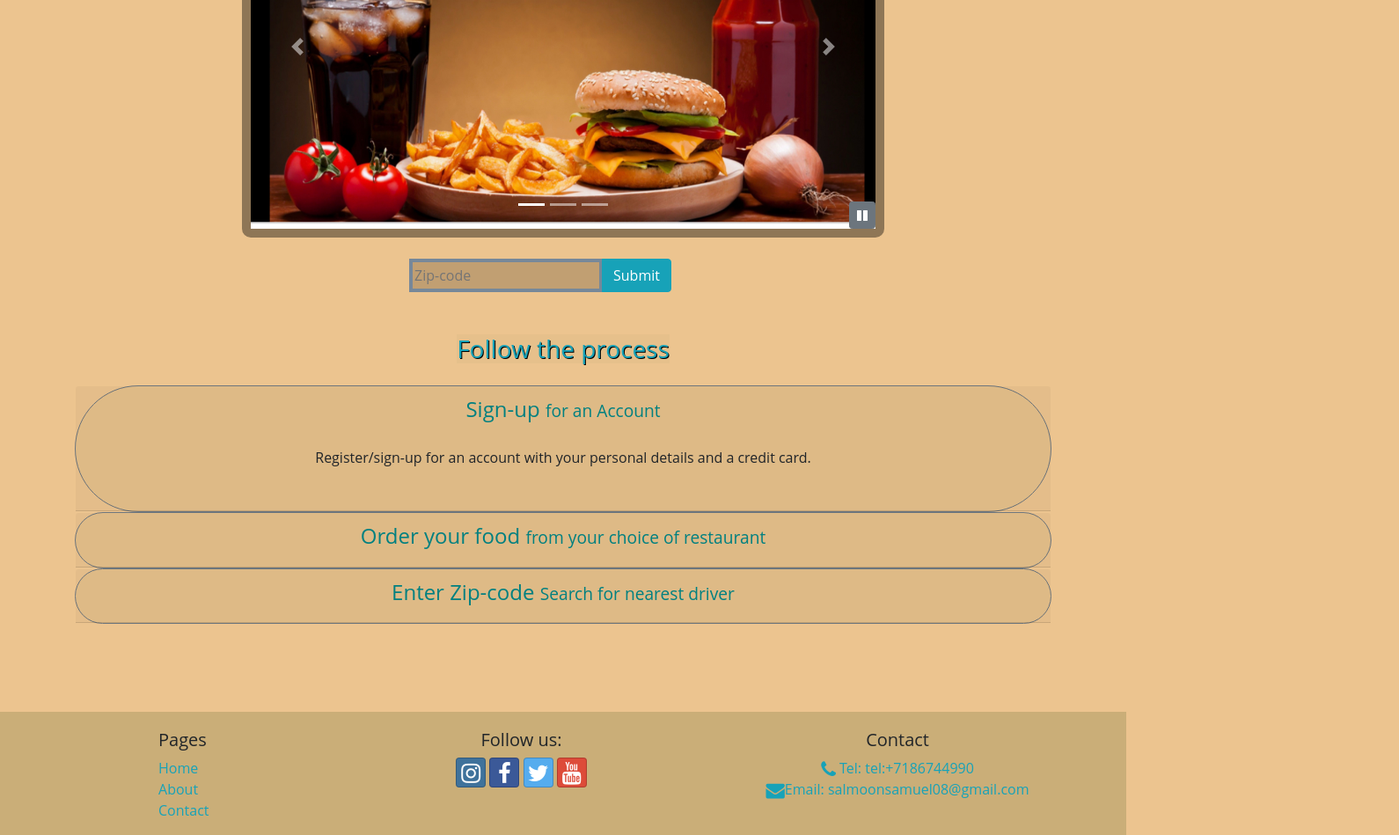
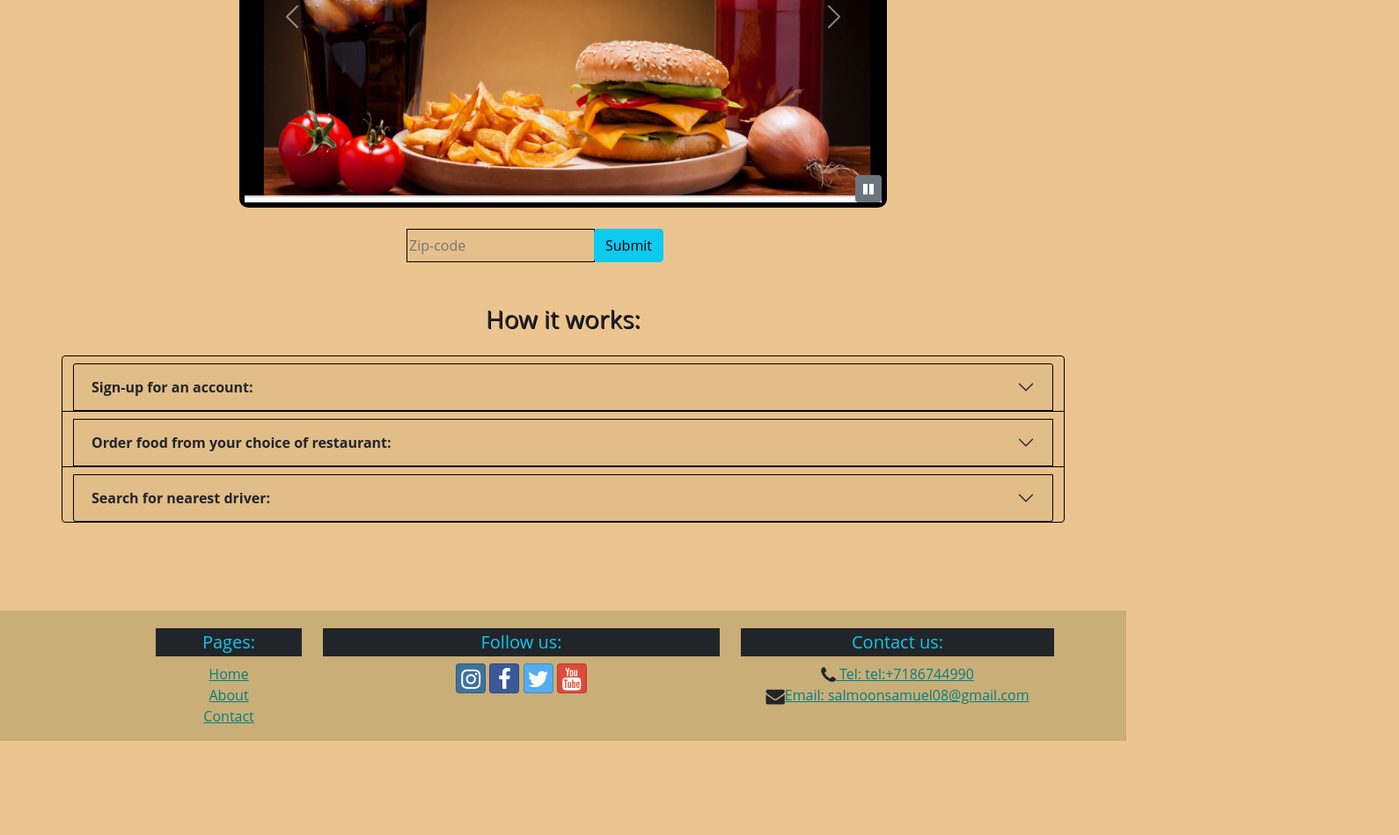
Before and after one commit to Salmoonsamuel/Portfolio-project, a website: page index.html in a window 1280 px wide. Shown: the part 630-1579 px from the top of the page at 88% size, 1590 px wide, since content can reach past the window. After the commit the page ends 1472 px from the top, so only its background shows below. Drawn offline with nearby package versions, Linux system fonts and the light colour scheme.

Commit message:
fix accordion and navbar

```diff
--- a/css/styles.css
+++ b/css/styles.css
@@ -24,7 +24,7 @@ body{
 
 
 .carousel {
-    border: solid 10px rgba(0, 0, 0, 0.4);
+    border: solid 6px black;
     border-radius: 10px;
 }
 
@@ -47,11 +47,12 @@ body{
 
     .cl {
         background-color:  rgba(92, 73, 49, 0.3);
-        border: solid 4px lightslategray;
+        border: solid 1px black;
     }
 
     .cli {
         background-color: rgb(202, 174, 120, 0.2);
+        border: solid 1px black;
     }
     a{
         color: teal;
@@ -62,3 +63,7 @@ body{
         text-shadow: 1px 1px black;
         margin-bottom: 25px;
     }
+
+    /* h2 {
+        background-color:  rgb(202, 174, 120, 0.2);
+    } */
--- a/index.html
+++ b/index.html
@@ -5,7 +5,8 @@
     <meta http-equiv="X-UA-Compatible" content="IE=edge">
     <meta name="viewport" content="width=device-width, initial-scale=1.0">
 
-      <link rel="stylesheet" href="node_modules/bootstrap/dist/css/bootstrap.min.css" />
+      <!-- <link rel="stylesheet" href="node_modules/bootstrap/dist/css/bootstrap.min.css" /> -->
+      <link href="https://cdn.jsdelivr.net/npm/bootstrap@5.0.0-beta3/dist/css/bootstrap.min.css" rel="stylesheet" integrity="sha384-eOJMYsd53ii+scO/bJGFsiCZc+5NDVN2yr8+0RDqr0Ql0h+rP48ckxlpbzKgwra6" crossorigin="anonymous">
       <!-- <link rel="stylesheet" href="https://cdn.jsdelivr.net/npm/bootstrap@4.5.3/dist/css/bootstrap.min.css" integrity="sha384-TX8t27EcRE3e/ihU7zmQxVncDAy5uIKz4rEkgIXeMed4M0jlfIDPvg6uqKI2xXr2" crossorigin="anonymous"> -->
       <link rel="stylesheet" href="node_modules/bootstrap-social/bootstrap-social.css" />
       <link rel="stylesheet" href="node_modules/font-awesome/css/font-awesome.min.css" />
@@ -18,27 +19,22 @@
 <body>
          <!---Header content-->
 
-    <header class="jumbotron jumbotron-fluid">
+    <header class="jumbotron ">
         <div >
             <a class="text-dark" href="index.html"> <h1><i class="fa fa-leaf fa-lg offset-1"></i> Ss Foods</h1></a>
         </div>
     </header>
     <!----NAvbar elements-->
-    <nav class="navbar navbar-expand-sm navbar-light sticky-top">
+    <nav class="navbar navbar-expand-sm navbar-dark bg-dark sticky-top offset-">
         <div class="container">
            <a class="navbar-brand" href="index.html"></a>
            <button class="navbar-toggler" type="button" data-toggle="collapse" data-target="#ssNavbar"><span class="navbar-toggler-icon"></span></button>
            <div class="collapse navbar-collapse" id="ssNavbar">
-               <ul class="navbar-nav">
+               <ul class="navbar-nav  fs-5 fw-bold">
                    <li class="nav-item active"><a class="nav-link" href="#"><i class="fa fa-home fa-sm"></i> Home</a></li>
                    <li class="nav-item" > <a class="nav-link " href="aboutus.html"><i class="fa fa-info fa-sm p-1"></i>About</a></li>
                    <li class="nav-item" ><a class="nav-link" href="contactus.html"><i class="fa fa-address-card fa-sm p-1"></i>Contact</a></li>
                </ul>
-               <span class="navbar-text ml-auto">
-                   <a type="button" data-toggle="modal" data-target="#loginModal">
-                       <i class="fa fa-sign-in p-2"></i>Login
-                   </a>
-               </span>
            </div>
         </div>
      </nav>
@@ -49,10 +45,10 @@
     <div class="container">
         <div class="row row-content text-center offset-1">
             <div class="col-sm-10 ">
-                <h2>Get your Craving Food in One click!</h2>
+                <h2 class="fw-bold">Get your Craving Food in One click!</h2>
             </div>
             <div class="col-sm-10 mt-4 ">
-                <p>Order Food from your choice of restaurant. <br> We will deliver to you with best price and quickly</p>
+                <p class="fw-bold">Order Food from your choice of restaurant. <br> We will deliver to you with best price and quickly</p>
             </div>
             <div class="col-sm-10 mt-4">
 
@@ -101,61 +97,52 @@
 
     <div class="container">
         <div class="row">
-            <div class="col-sm-10 input-group offset-4 mt-4">
-                <input class="cl" type="text"  placeholder="Zip-code" >
+            <div class="col-sm-10 input-group offset-4 mt-4 mb-4">
+                <input class="cli" type="text"  placeholder="Zip-code" >
                 <div class="input-group-append">
                   <button class="btn btn-info" type="button" id="button-addon2">Submit</button>
                 </div>
             </div>
         </div>
+    </div>
 
-        <div class="row mt-4 text-center">
-            <div class="col mt-4">
-                <h3 class="cli text-info" >Follow the process</h3>
-                <div id="accordion">
-                    <div class="card cli  border border-secondary rounded-pill ">
-                        <div role="tab" class="card-header">
-                            <h4>
-                               <a class="collapsed" data-toggle="collapse" data-target="#signUp">
-                                  Sign-up <small> for an Account</small>
-                               </a>
-                            </h4>
-                            <div class="collapse show" id="signUp" data-parent="#accordion">
-                                <div class="card-body">
-                                    <p class="d-none d-sm-block">Register/sign-up for an account with your personal details and a credit card.</p>
+    <div class="container mt-4">
+
+        <div class= "row accordion  text-center" id="accordionExample">
+            <h3>How it works:</h3>
+            <div class="accordion-item cli">
+              <h2 class="accordion-header mt-2" id="headingOne">
+                <button class="accordion-button cli collapsed"  type="button" data-bs-toggle="collapse" data-bs-target="#collapseOne" aria-expanded="true" aria-controls="collapseOne">
+                    <strong>Sign-up for an account:</strong>
+                </button>
+              </h2>
+              <div id="collapseOne" class="accordion-collapse collapse" aria-labelledby="headingOne" data-bs-parent="#accordionExample">
+                <div class="accordion-body">
+                  <strong>Register / Sign-up</strong> for an account with your personal details and a credit card.
                 </div>
               </div>
             </div>
-                    </div>
-
-                    <div class="card cli border border-secondary rounded-pill ">
-                        <div role="tab" class="card-header">
-                            <h4>
-                                <a class="collapsed" data-toggle="collapse" data-target="#order">
-                                   Order your food <small>from your choice of restaurant</small>
-                                </a>
-                            </h4>
-                            <div class="collapse" id="order" data-parent="#accordion">
-                                <div class="card-body">
-                                    <p class="d-none d-sm-block">Provide us your receipt number and we will pickup your food.</p>
+            <div class="accordion-item cli">
+              <h2 class="accordion-header mt-2" id="headingTwo">
+                <button class="accordion-button cli collapsed" type="button" data-bs-toggle="collapse" data-bs-target="#collapseTwo" aria-expanded="false" aria-controls="collapseTwo">
+                  <strong>Order food from your choice of restaurant:</strong>
+                </button>
+              </h2>
+              <div id="collapseTwo" class="accordion-collapse collapse" aria-labelledby="headingTwo" data-bs-parent="#accordionExample">
+                <div class="accordion-body">
+                  <strong>Provide us your receipt number</strong> and we will pickup your food and deliver to your address.
                 </div>
               </div>
             </div>
-                    </div>
-
-                    <div class="card cli border border-secondary rounded-pill ">
-                        <div role="tab" class="card-header">
-                            <h4>
-                                <a class="collapsed" data-toggle="collapse" data-target="#zip">
-                                    Enter Zip-code <small>Search for nearest driver</small>
-                                </a>
-                            </h4>
-                            <div class="collapse" id="zip" data-parent="#accordion">
-                                <div class="card-body">
-                                    <p class="d-none d-sm-block">Choose the nearest driver and check for the estimated time for delivery.</p>
-                                </div>
-                            </div>
-                        </div>
+            <div class="accordion-item cli">
+              <h2 class="accordion-header mt-2" id="headingThree">
+                <button class="accordion-button cli collapsed" type="button" data-bs-toggle="collapse" data-bs-target="#collapseThree" aria-expanded="false" aria-controls="collapseThree">
+                  <strong>Search for nearest driver:</strong>
+                </button>
+              </h2>
+              <div id="collapseThree" class="accordion-collapse collapse" aria-labelledby="headingThree" data-bs-parent="#accordionExample">
+                <div class="accordion-body">
+                  <strong>Enter your zip-code above and search for nearest driver, and check for estimated time for delivery</strong>
                 </div>
               </div>
             </div>
@@ -170,15 +157,15 @@
         <div class="container">
             <div class="row">
                 <div class="col-4 col-sm-2 offset-1">
-                    <h5>Pages</h5>
-            		<ul class="list-unstyled">
-                        <li><a class="text-info" href="index.html">Home</a></li>
-                        <li><a class="text-info" href="aboutus.html">About</a></li>
-                        <li><a class="text-info" href="contactus.html">Contact</a></li>
+                    <h5 class="bg-dark text-center text-info p-1">Pages:</h5>
+            		<ul class="list-unstyled text-center">
+                        <li><a  href="index.html">Home</a></li>
+                        <li><a  href="aboutus.html">About</a></li>
+                        <li><a  href="contactus.html">Contact</a></li>
                     </ul>
                 </div>
                 <div class="col-6 col-sm-5 text-center">
-                	<h5 >Follow us:</h5>
+                	<h5 class="bg-dark text-info p-1">Follow us:</h5>
                     <a class="btn btn-social-icon btn-instagram" href="http://instagram.com/"><i class="fa fa-instagram"></i></a>
                     <a class="btn btn-social-icon btn-facebook" href="http://facebook.com/"><i class="fa fa-facebook"></i></a>
                     <a class="btn btn-social-icon btn-twitter" href="http://twitter.com/"><i class="fa fa-twitter"></i></a>
@@ -186,18 +173,20 @@
                 </div>
 
                 <div class="col-sm-4 text-center">
-                    <h5>Contact</h5>
-                    <a role="button" class="text-info" href="tel:+7186744990"><i class="fa fa-phone fa-lg text-info"></i> Tel: tel:+7186744990</a>
+                    <h5 class=" bg-dark text-info p-1">Contact us:</h5>
+                    <a role="button"  href="tel:+7186744990"><i class="fa fa-phone fa-lg text-dark"></i> Tel: tel:+7186744990</a>
                     <br>
-                    <a role="button" class="text-info" href="salmoonsamuel08@gmail.com"> <i class="fa fa-envelope fa-lg text-info"></i>Email: salmoonsamuel08@gmail.com</a>
+                    <a role="button"  href="salmoonsamuel08@gmail.com"> <i class="fa fa-envelope fa-lg text-dark"></i>Email: salmoonsamuel08@gmail.com</a>
                 </div>
            </div>
         </div>
     </footer>
 
+
+    <script src="node_modules/popper.js/dist/umd/popper.min.js"></script>
     <script src="node_modules/jquery/dist/jquery.slim.min.js"></script>
-    <script src="node_modules/popper.js/dist/umd/popper.min.js"></script>
-    <script src="node_modules/bootstrap/dist/js/bootstrap.min.js"></script>
+    <!-- <script src="node_modules/bootstrap/dist/js/bootstrap.min.js"></script> -->
+    <script src="https://cdn.jsdelivr.net/npm/bootstrap@5.0.0-beta3/dist/js/bootstrap.bundle.min.js" integrity="sha384-JEW9xMcG8R+pH31jmWH6WWP0WintQrMb4s7ZOdauHnUtxwoG2vI5DkLtS3qm9Ekf" crossorigin="anonymous"></script>
     <script src="js/script.js"></script>
 
 
--- a/package.json
+++ b/package.json
@@ -14,7 +14,7 @@
     "lite-server": "^2.6.1"
   },
   "dependencies": {
-    "bootstrap": "^4.5.2",
+    "bootstrap": "^5.0.0-beta3",
     "bootstrap-social": "^5.1.1",
     "font-awesome": "^4.7.0",
     "jquery": "^3.5.1",
```
Also changed, not shown: 2 other files. Lines whose indentation alone changed are shown as unchanged.
